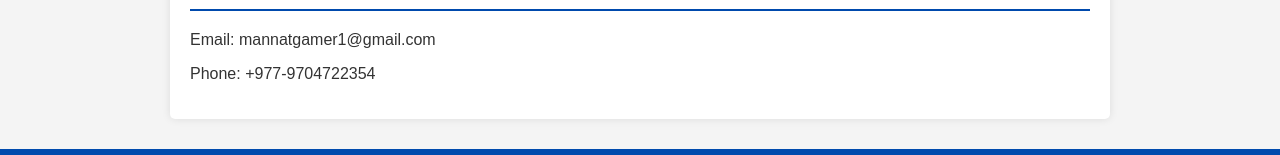
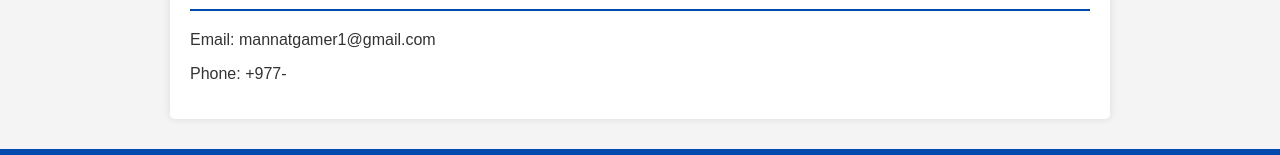
Before and after one commit to Wbtrueop1/helloevery, a plain HTML site: page index.html in a window 1280 px wide. Shown: the part 957-1112 px from the top of the page. Drawn offline with Linux system fonts and the light colour scheme.

Commit message:
Update index.html

```diff
--- a/index.html
+++ b/index.html
@@ -122,7 +122,7 @@
 <section id="contact">
   <h2>Contact Me</h2>
   <p>Email: mannatgamer1@gmail.com</p>
-  <p>Phone: +977-9704722354</p>
+  <p>Phone: +977-</p>
 
 </section>
 
```
